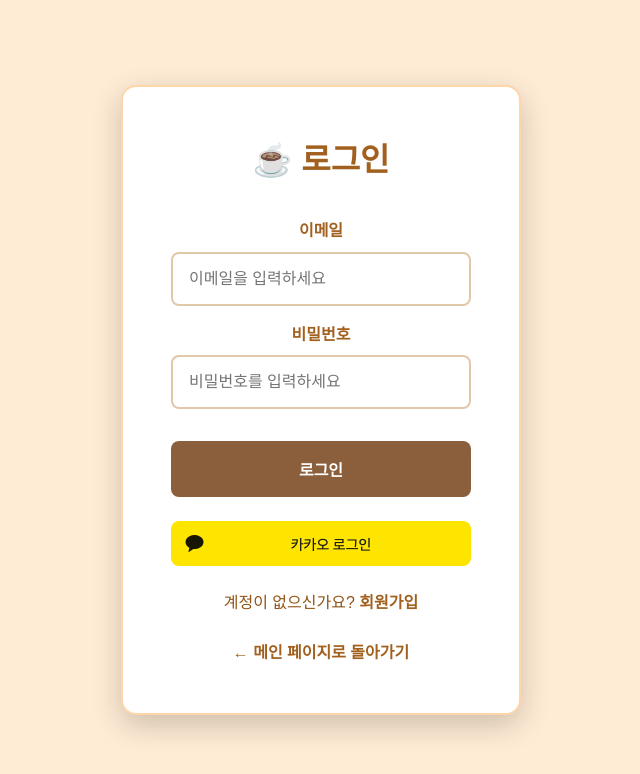
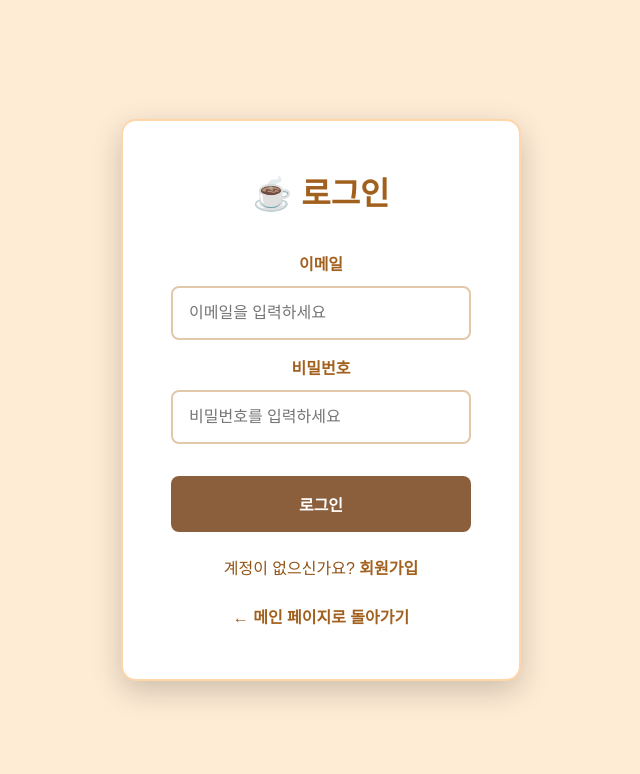
Before and after one commit to Norang2810/AI-project, a React (Create React App) app in the folder frontend/: page /login in a window 1280 px wide. Shown: the top 774 px of the page, without its empty margins (319-959 px from the left). Built offline with nearby package versions, Linux system fonts and the light colour scheme; a web font is replaced by a local one.

Commit message:
feat:카카오버튼삭제

```diff
--- a/frontend/src/pages/LoginPage/LoginPage.jsx
+++ b/frontend/src/pages/LoginPage/LoginPage.jsx
@@ -82,17 +82,6 @@ const Button = styled.button`
   }
 `;
 
-const KakaoLoginButton = styled.div`
-  width: 100%;
-  height: 45px;
-  background-image: url('/kakao_login.png'); /* public 폴더 이미지 경로 */
-  background-size: contain;
-  background-repeat: no-repeat;
-  background-position: center;
-  cursor: pointer;
-  margin-top: 0.5rem;
-  border-radius: 8px;
-`;
 
 const LinkText = styled.p`
   text-align: center;
@@ -206,8 +195,6 @@ const LoginPage = ({setIsLoggedIn}) => {
           <Button type="submit" disabled={isLoading}>
             {isLoading ? '로그인 중...' : '로그인'}
           </Button>
-
-          <KakaoLoginButton />
         </Form>
 
         <LinkText>
--- a/frontend/src/pages/MainPage/MainPage.jsx
+++ b/frontend/src/pages/MainPage/MainPage.jsx
@@ -81,10 +81,6 @@ const MainPage = ({ isLoggedIn, setIsLoggedIn }) => {
           <HeroTitle>☕ 알쥬알쥬 ☕</HeroTitle>
           <HeroSubtitle>
             메뉴판을 업로드하면 알레르기 정보를 분석해드립니다!
-            <br />
-            내가 마시는 이 음료 괜찮을까?
-            <br />
-            카페 메뉴 속 숨겨진 알레르기 유발 성분, 이제 미리 확인하세요!
           </HeroSubtitle>
           <CTAButton
             onClick={() => {
```
